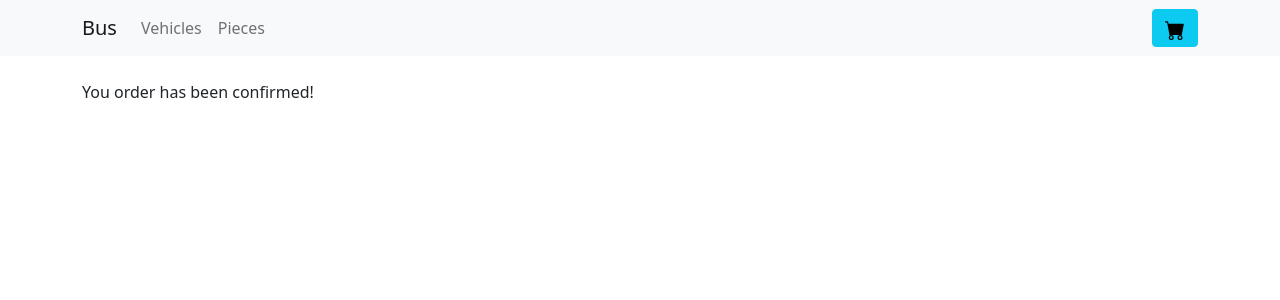
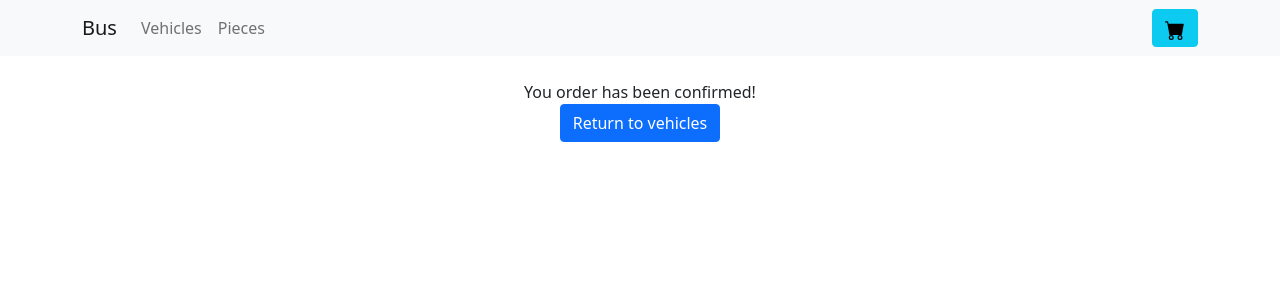
Before and after one commit to axel7083/mo54, a React (Create React App) app: page /confirm in a window 1280 px wide. Shown: the top 300 px of the page. Built offline with nearby package versions, Linux system fonts and the light colour scheme.

Commit message:
Fixing code

```diff
--- a/src/components/routes/FakeConfirmPage.tsx
+++ b/src/components/routes/FakeConfirmPage.tsx
@@ -1,9 +1,11 @@
 import {useEffect, useState} from "react";
-import WaitComponent from "./WaitComponent";
-import {Col, Container, Row} from "react-bootstrap";
+import WaitComponent, {centering} from "./WaitComponent";
+import {Button, Col, Container, Row} from "react-bootstrap";
+import {useNavigate} from "react-router-dom";
 
 const FakeConfirmPage = () => {
     const [loading, setLoading] = useState<boolean>(true);
+    const navigate = useNavigate();
 
     useEffect(() => {
         if(loading) {
@@ -20,9 +22,16 @@ const FakeConfirmPage = () => {
 
     return (
         <Container className={"mt-4"}>
-            <Row>
-                <Col>
+            <Row >
+                <Col style={centering}>
                     You order has been confirmed!
+                </Col>
+            </Row>
+            <Row >
+                <Col style={centering}>
+                    <Button onClick={(e) => {
+                        navigate("/vehicles");
+                    }}>Return to vehicles</Button>
                 </Col>
             </Row>
         </Container>
--- a/src/components/routes/pieces/PiecesTable.tsx
+++ b/src/components/routes/pieces/PiecesTable.tsx
@@ -1,11 +1,8 @@
-import {Button, Table, Form} from "react-bootstrap";
+import {Table} from "react-bootstrap";
 import React from "react";
 import {Piece} from "../../../models/Piece";
 import './option-table.css';
-import {useAppDispatch, useAppSelector} from "../../../store/hooks";
-import {add, CartItem, remove, selectCart, update} from "../../../store/features/cart/cartSlice";
 import QuantityEditor from "./QuantityEditor";
-
 
 
 export const PiecesTable = ({pieces}: {pieces: Piece[]}) => {
```
Also changed, not shown: 1 other file (tests, documents, lock files or other folders).
